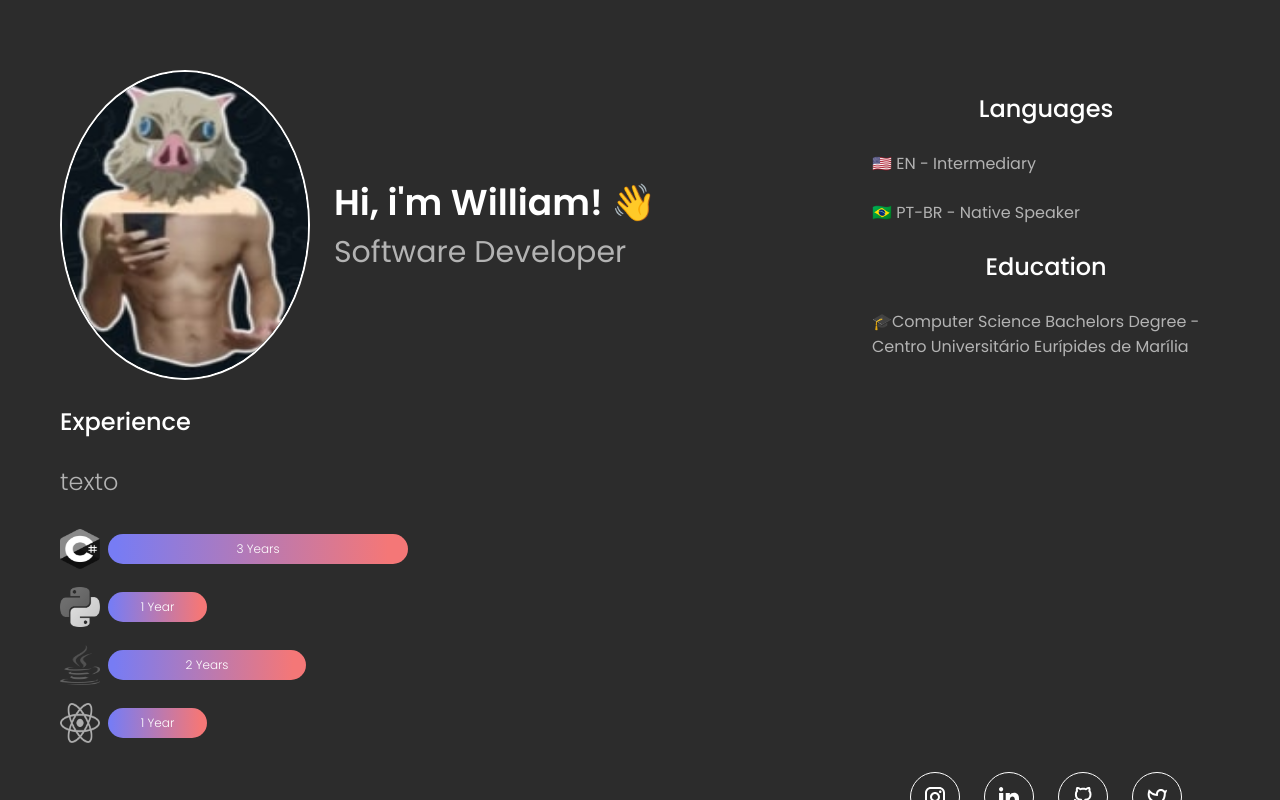
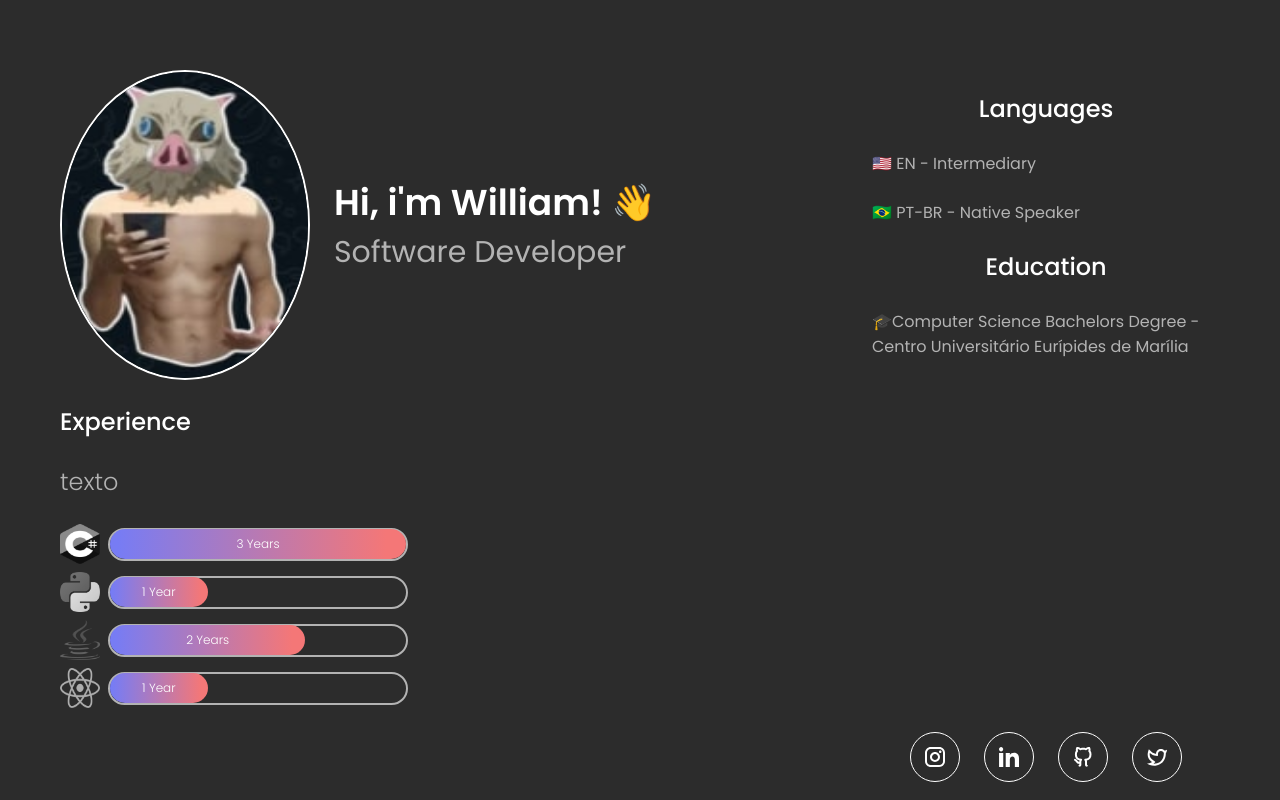
Before and after one commit to willchapuis/treinamento-portfolio-ferkipper, a Next.js app: page / in a window 1280 px wide. Built offline with nearby package versions, Linux system fonts and the light colour scheme.

Commit message:
fix: improved experience bars

```diff
--- a/package.json
+++ b/package.json
@@ -9,7 +9,7 @@
     "lint": "next lint"
   },
   "dependencies": {
-    "next": "14.1.4",
+    "next": "^14.1.4",
     "react": "^18",
     "react-dom": "^18",
     "sass": "^1.74.1"
--- a/src/app/components/experience/experience.scss
+++ b/src/app/components/experience/experience.scss
@@ -34,23 +34,25 @@
 
         .experience-unit {
             width: 300px;
-            height: 50px;
+            height: 33px;
+            border: 2px solid var(--text-secondary);
             border-radius: 24px;
-            border: 1px solic var(--text-secondary);
 
             display: flex;
             justify-content: flex-start;
             align-items: center;
 
             .experience-measure {
+                //width: 100%;
                 display: flex;
                 justify-content: center;
                 align-items: center;
-                z-index: 999;
+                //z-index: 999;
 
                 border-radius: 24px;
+                width: 300px;
                 height: 30px;
-                border: 2px solic linear-gradient(90deg, #777CF4 2.62%, #F47777 93.38%);
+                //border: 2px solid var(--text-secondary);
                 background: linear-gradient(90deg, #777CF4 2.62%, #F47777 93.38%);
 
                 color: var(--text-primary);
```
Also changed, not shown: 1 other file (tests, documents, lock files or other folders).
